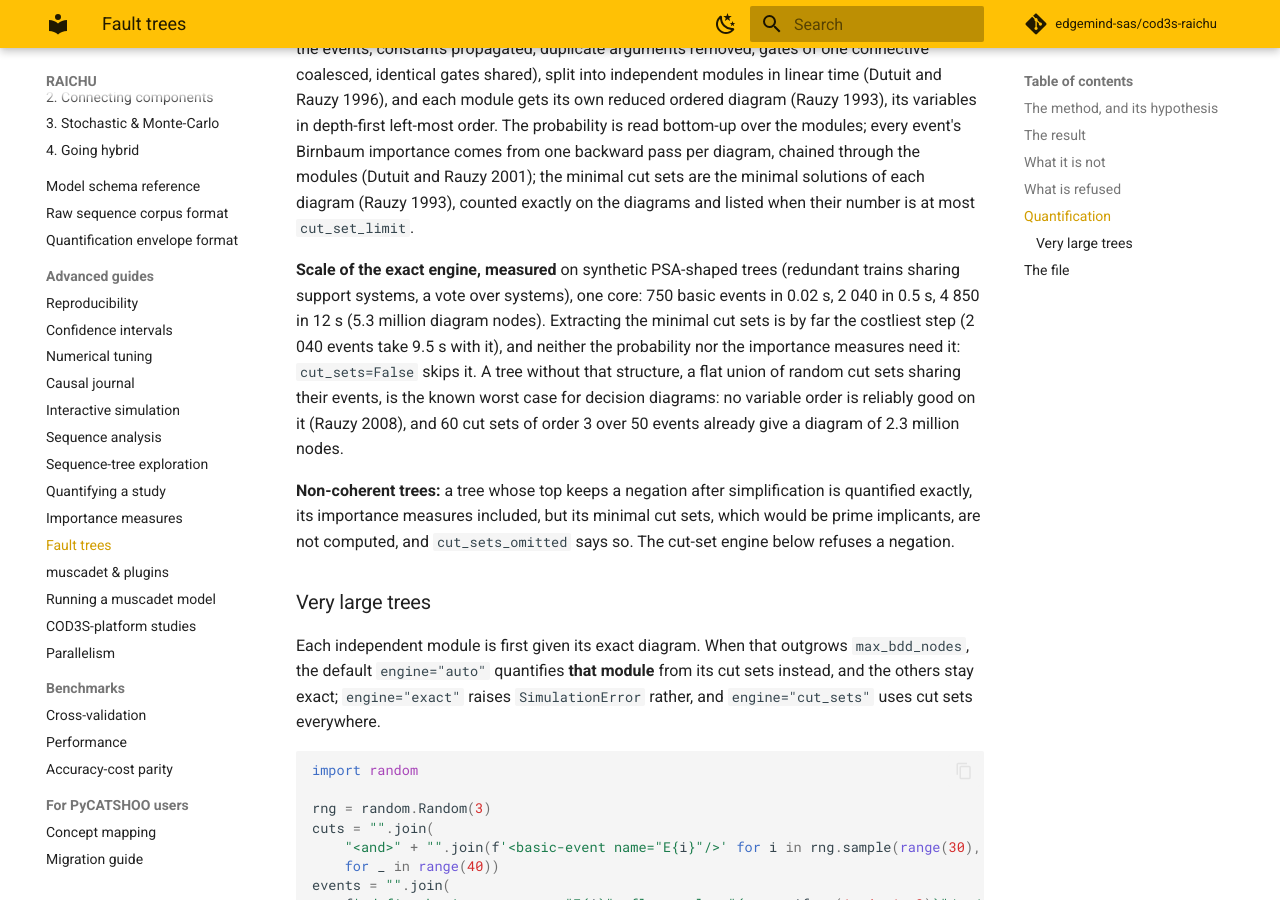
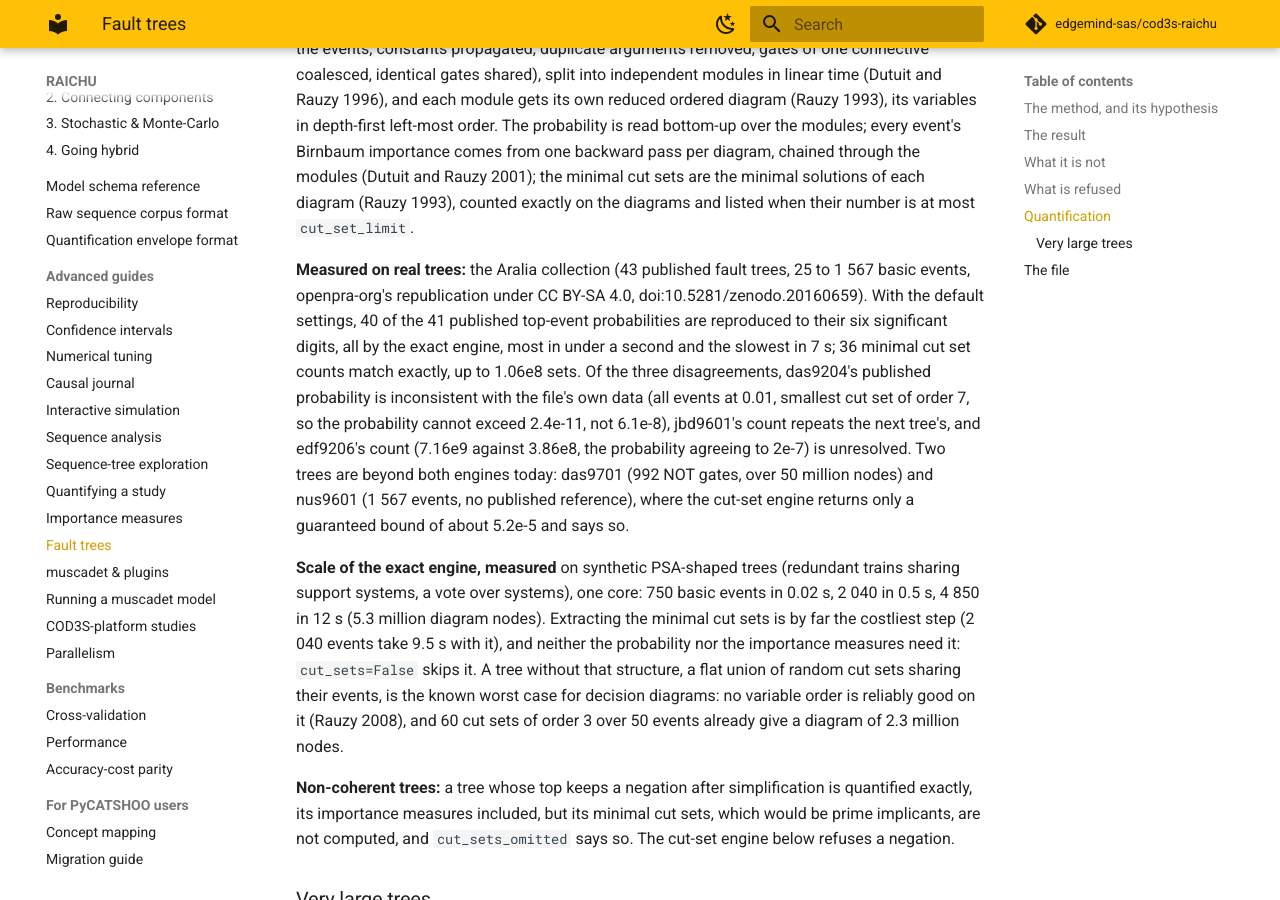
Before and after one commit to edgemind-sas/cod3s-raichu, an MkDocs documentation site: the page built from docs/guides/fault-tree.md, in a window 1280 px wide and 900 px high, scrolled down 3912 px. Built offline with MkDocs 1.6.1 and Material for MkDocs 9.7.7, drawn with Linux system fonts in a browser that asks for light colours; comment, search, counter and statistics services are not loaded.

Commit message:
docs(fault-tree): measure both engines on the Aralia fault trees
40 of the 41 published top-event probabilities of the Aralia collection
reproduced to their six significant digits by the exact engine, 36
minimal cut set counts matching exactly (up to 1.06e8). das9204's
reference is inconsistent with the file's own data, jbd9601's count
repeats the next tree's, edf9206's count is unresolved; das9701 and
nus9601 are beyond both engines today.

```diff
--- a/docs/guides/fault-tree.md
+++ b/docs/guides/fault-tree.md
@@ -167,6 +167,21 @@ diagram, chained through the modules (Dutuit and Rauzy 2001); the minimal cut
 sets are the minimal solutions of each diagram (Rauzy 1993), counted exactly on
 the diagrams and listed when their number is at most `cut_set_limit`.
 
+**Measured on real trees:** the Aralia collection (43 published fault
+trees, 25 to 1 567 basic events, openpra-org's republication under CC BY-SA
+4.0, doi:10.5281/zenodo.20160659). With the default settings, 40 of the 41
+published top-event probabilities are reproduced to their six significant
+digits, all by the exact engine, most in under a second and the slowest in
+7 s; 36 minimal cut set counts match exactly, up to 1.06e8 sets. Of the
+three disagreements, das9204's published probability is inconsistent with
+the file's own data (all events at 0.01, smallest cut set of order 7, so the
+probability cannot exceed 2.4e-11, not 6.1e-8), jbd9601's count repeats the
+next tree's, and edf9206's count (7.16e9 against 3.86e8, the probability
+agreeing to 2e-7) is unresolved. Two trees are beyond both engines today:
+das9701 (992 NOT gates, over 50 million nodes) and nus9601 (1 567 events, no
+published reference), where the cut-set engine returns only a guaranteed
+bound of about 5.2e-5 and says so.
+
 **Scale of the exact engine, measured** on synthetic PSA-shaped trees (redundant trains sharing
 support systems, a vote over systems), one core: 750 basic events in 0.02 s,
 2 040 in 0.5 s, 4 850 in 12 s (5.3 million diagram nodes). Extracting the
```
